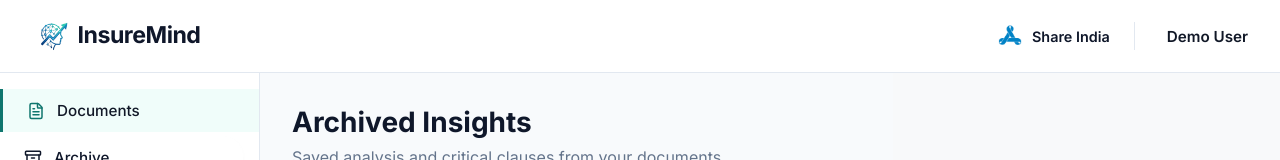
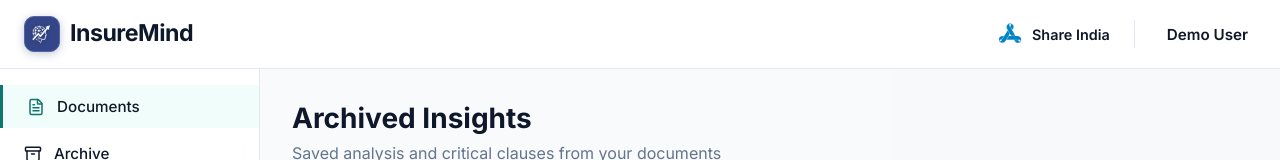
Before and after one commit to Share-India/InsureMind, a React (Vite) app in the folder frontend/: page /archive in a window 1280 px wide. Shown: the top 160 px of the page. Built offline with nearby package versions, Linux system fonts and the light colour scheme; no server answers.

Commit message:
Perfectly center the brain logo in the blue card

```diff
--- a/frontend/src/pages/AdminDashboard.jsx
+++ b/frontend/src/pages/AdminDashboard.jsx
@@ -149,7 +149,29 @@ const AdminDashboard = () => {
       {/* Sidebar */}
       <nav style={{ width: '250px', backgroundColor: '#ffffff', borderRight: '1px solid #e2e8f0', display: 'flex', flexDirection: 'column', padding: '1.5rem 0', flexShrink: 0, zIndex: 20 }}>
         <div style={{ padding: '0 1.5rem', marginBottom: '2rem', display: 'flex', alignItems: 'center', gap: '0.75rem' }}>
-          <img src={insureMindLogo} alt="InsureMind" style={{ height: '32px' }} />
+          <div style={{
+              backgroundColor: '#344588',
+              border: '1px solid #5465a6',
+              borderRadius: '8px',
+              display: 'flex',
+              alignItems: 'center',
+              justifyContent: 'center',
+              boxShadow: '0 2px 8px rgba(52, 69, 136, 0.3)',
+              width: '28px',
+              height: '28px',
+              overflow: 'hidden',
+              position: 'relative'
+            }}>
+              <img src={insureMindLogo} alt="InsureMind Logo" style={{
+                height: '20px',
+                maxWidth: 'none',
+                position: 'absolute',
+                left: '-7px',
+                top: '50%',
+                transform: 'translateY(-50%)',
+                filter: 'brightness(0) invert(1) drop-shadow(0px 1px 2px rgba(0,0,0,0.15))'
+              }} />
+          </div>
           <div>
             <h2 style={{ fontSize: '1.1rem', fontWeight: 700, margin: 0, color: '#0f172a' }}>Admin Portal</h2>
             <p style={{ fontSize: '0.75rem', color: '#64748b', margin: 0 }}>IT Operations</p>
--- a/frontend/src/pages/Archive.jsx
+++ b/frontend/src/pages/Archive.jsx
@@ -36,9 +36,31 @@ const Archive = () => {
       {/* Topbar */}
       <header className="topbar bg-white" style={{ width: '100%', borderBottom: '1px solid #e2e8f0', zIndex: 50 }}>
         <div className="topbar-left" style={{ display: 'flex', alignItems: 'center', gap: '2rem' }}>
-          <div className="topbar-brand" style={{ display: 'flex', alignItems: 'center', gap: '0', minWidth: '220px', marginLeft: '-1rem' }}>
-            <img src={insureMindLogo} alt="InsureMind" style={{ height: '40px' }} />
-            <h2 style={{ fontSize: '1.45rem', margin: 0, marginLeft: '-0.75rem', fontWeight: 700, color: 'var(--dark-accent)', letterSpacing: '-0.5px' }}>InsureMind</h2>
+          <div className="topbar-brand" style={{ display: 'flex', alignItems: 'center', gap: '10px', minWidth: 'auto', marginLeft: '-0.5rem' }}>
+            <div style={{
+              backgroundColor: '#344588',
+              border: '1px solid #5465a6',
+              borderRadius: '10px',
+              display: 'flex',
+              alignItems: 'center',
+              justifyContent: 'center',
+              boxShadow: '0 2px 8px rgba(52, 69, 136, 0.3)',
+              width: '36px',
+              height: '36px',
+              overflow: 'hidden',
+              position: 'relative'
+            }}>
+              <img src={insureMindLogo} alt="InsureMind Logo" style={{
+                height: '26px',
+                maxWidth: 'none',
+                position: 'absolute',
+                left: '-9px',
+                top: '50%',
+                transform: 'translateY(-50%)',
+                filter: 'brightness(0) invert(1) drop-shadow(0px 1px 2px rgba(0,0,0,0.15))'
+              }} />
+            </div>
+            <h2 style={{ fontSize: '1.45rem', margin: 0, fontWeight: 700, color: 'var(--dark-accent)', letterSpacing: '-0.5px' }}>InsureMind</h2>
           </div>
         </div>
         <div className="topbar-right">
--- a/frontend/src/pages/Chat.jsx
+++ b/frontend/src/pages/Chat.jsx
@@ -337,9 +337,31 @@ const Chat = () => {
       {/* Topbar spanning full width */}
       <header className="topbar bg-white" style={{ width: '100%', borderBottom: '1px solid #e2e8f0', zIndex: 50 }}>
         <div className="topbar-left" style={{ display: 'flex', alignItems: 'center', gap: '2rem' }}>
-          <div className="topbar-brand" style={{ display: 'flex', alignItems: 'center', gap: '0', minWidth: '220px', marginLeft: '-1rem' }}>
-            <img src={insureMindLogo} alt="InsureMind" style={{ height: '40px' }} />
-            <h2 style={{ fontSize: '1.45rem', margin: 0, marginLeft: '-0.75rem', fontWeight: 700, color: 'var(--dark-accent)', letterSpacing: '-0.5px' }}>InsureMind</h2>
+          <div className="topbar-brand" style={{ display: 'flex', alignItems: 'center', gap: '10px', minWidth: 'auto', marginLeft: '-0.5rem', cursor: 'pointer' }} onClick={() => navigate('/upload')}>
+              <div style={{
+                backgroundColor: '#344588',
+                border: '1px solid #5465a6',
+                borderRadius: '10px',
+                display: 'flex',
+                alignItems: 'center',
+                justifyContent: 'center',
+                boxShadow: '0 2px 8px rgba(52, 69, 136, 0.3)',
+                width: '36px',
+                height: '36px',
+                overflow: 'hidden',
+                position: 'relative'
+              }}>
+                <img src={insureMindLogo} alt="InsureMind Logo" style={{
+                  height: '26px',
+                  maxWidth: 'none',
+                  position: 'absolute',
+                  left: '-9px',
+                  top: '50%',
+                  transform: 'translateY(-50%)',
+                  filter: 'brightness(0) invert(1) drop-shadow(0px 1px 2px rgba(0,0,0,0.15))'
+                }} />
+              </div>
+              <h2 style={{ fontSize: '1.45rem', margin: 0, fontWeight: 700, color: 'var(--dark-accent)', letterSpacing: '-0.5px' }}>InsureMind</h2>
           </div>
           <div className="search-bar">
               <Search size={16} color="#9ca3af" />
--- a/frontend/src/pages/Login.jsx
+++ b/frontend/src/pages/Login.jsx
@@ -122,7 +122,30 @@ const Login = () => {
         <div className="login-content">
           <div style={{ display: 'inline-flex', flexDirection: 'column', alignItems: 'flex-end', marginTop: '-1.5rem', marginBottom: '1.5rem', marginLeft: '-8.5rem' }}>
             <div className="login-brand" style={{ display: 'flex', alignItems: 'center', justifyContent: 'flex-start' }}>
-              <img src={insureMindLogo} alt="InsureMind Logo" style={{ height: '60px', marginRight: '-1.5rem' }} />
+              <div style={{
+                backgroundColor: '#344588',
+                border: '1px solid #5465a6',
+                borderRadius: '14px',
+                display: 'flex',
+                alignItems: 'center',
+                justifyContent: 'center',
+                marginRight: '1rem',
+                boxShadow: '0 4px 12px rgba(52, 69, 136, 0.4)',
+                width: '56px',
+                height: '56px',
+                overflow: 'hidden',
+                position: 'relative'
+              }}>
+                <img src={insureMindLogo} alt="InsureMind Logo" style={{
+                  height: '48px',
+                  maxWidth: 'none',
+                  position: 'absolute',
+                  left: '-16px', // Perfectly mathematically centered
+                  top: '50%',
+                  transform: 'translateY(-50%)',
+                  filter: 'brightness(0) invert(1)'
+                }} />
+              </div>
               <h2 style={{ margin: 0, fontSize: '2.5rem', fontWeight: '900', fontFamily: '"Roboto Slab", serif' }}>InsureMind</h2>
             </div>
             <div style={{ marginTop: '-0.5rem', fontSize: '0.9rem', color: '#6b7280', fontWeight: '500' }}>
--- a/frontend/src/pages/Upload.jsx
+++ b/frontend/src/pages/Upload.jsx
@@ -92,9 +92,31 @@ const Upload = () => {
             <button onClick={() => setIsSidebarOpen(!isSidebarOpen)} className="sidebar-toggle-btn" style={{ background: 'none', border: 'none', cursor: 'pointer', padding: '0.5rem', display: 'flex', alignItems: 'center' }}>
               <Menu size={24} color="var(--text-main)" />
             </button>
-            <div className="topbar-brand" style={{ display: 'flex', alignItems: 'center', gap: '0', minWidth: 'auto', marginLeft: '-0.5rem' }}>
-              <img src={insureMindLogo} alt="InsureMind" style={{ height: '40px' }} />
-              <h2 style={{ fontSize: '1.45rem', margin: 0, marginLeft: '-0.75rem', fontWeight: 700, color: 'var(--dark-accent)', letterSpacing: '-0.5px' }}>InsureMind</h2>
+            <div className="topbar-brand" style={{ display: 'flex', alignItems: 'center', gap: '10px', minWidth: 'auto', marginLeft: '-0.5rem' }}>
+              <div style={{
+                backgroundColor: '#344588',
+                border: '1px solid #5465a6',
+                borderRadius: '10px',
+                display: 'flex',
+                alignItems: 'center',
+                justifyContent: 'center',
+                boxShadow: '0 2px 8px rgba(52, 69, 136, 0.3)',
+                width: '36px',
+                height: '36px',
+                overflow: 'hidden',
+                position: 'relative'
+              }}>
+                <img src={insureMindLogo} alt="InsureMind Logo" style={{
+                  height: '26px',
+                  maxWidth: 'none',
+                  position: 'absolute',
+                  left: '-9px',
+                  top: '50%',
+                  transform: 'translateY(-50%)',
+                  filter: 'brightness(0) invert(1) drop-shadow(0px 1px 2px rgba(0,0,0,0.15))'
+                }} />
+              </div>
+              <h2 style={{ fontSize: '1.45rem', margin: 0, fontWeight: 700, color: 'var(--dark-accent)', letterSpacing: '-0.5px' }}>InsureMind</h2>
             </div>
           </div>
         </div>
```
